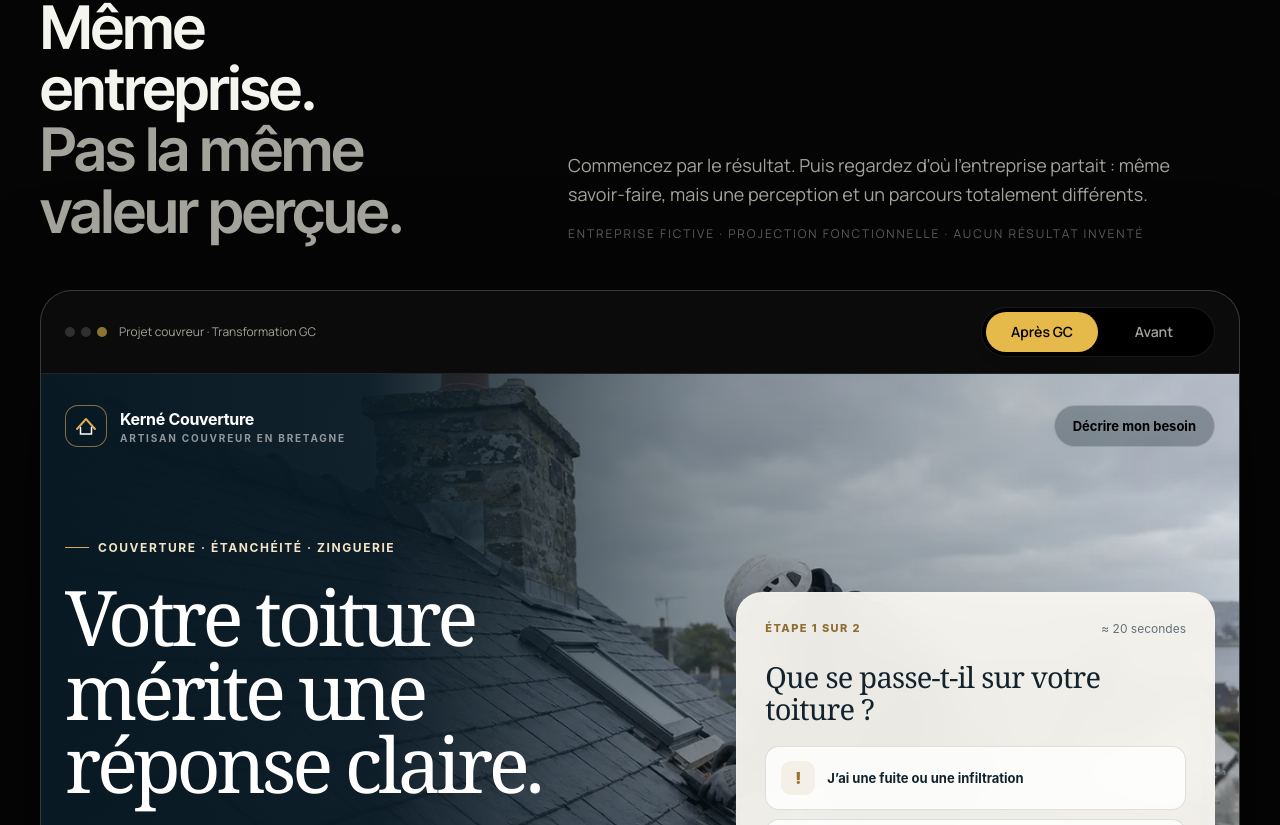
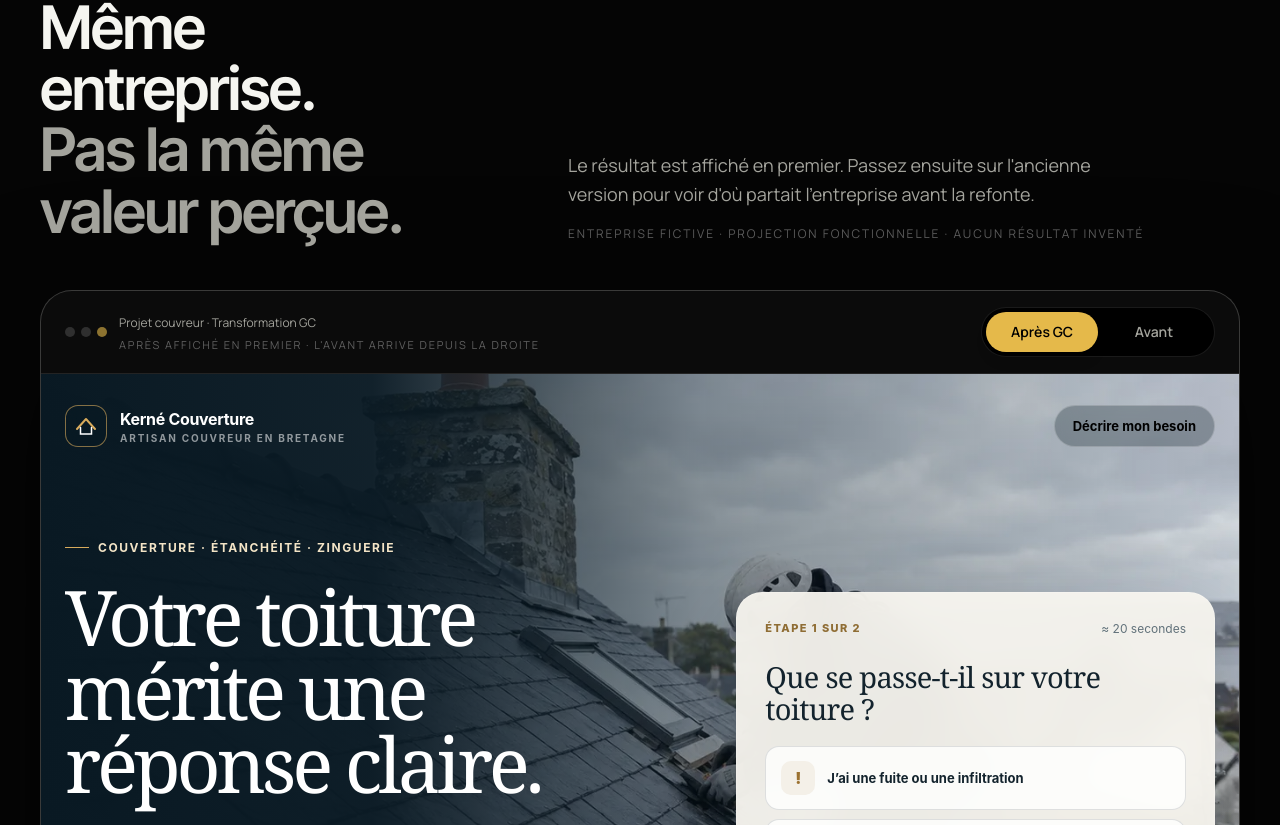
Before and after one commit to mathieumilo3-bot/-generation-capable, a Next.js app in the folder site-vitrine/: page / in a window 1280 px wide. Shown: the part 935-1760 px from the top of the page. Built offline with nearby package versions, Linux system fonts and the light colour scheme; no server answers.

Commit message:
Afficher l'après en premier et fiabiliser la démonstration

```diff
--- a/site-vitrine/src/components/sections/BeforeAfterShowcase.tsx
+++ b/site-vitrine/src/components/sections/BeforeAfterShowcase.tsx
@@ -56,9 +56,8 @@ export function BeforeAfterShowcase() {
         <Reveal delay={0.08}>
           <div className="max-w-2xl lg:ml-auto">
             <p className="text-balance text-lg leading-relaxed text-[var(--color-muted)]">
-              Commencez par le résultat. Puis regardez d&apos;où l&apos;entreprise
-              partait : même savoir-faire, mais une perception et un parcours
-              totalement différents.
+              Le résultat est affiché en premier. Passez ensuite sur l&apos;ancienne
+              version pour voir d&apos;où partait l&apos;entreprise avant la refonte.
             </p>
             <p className="mt-4 text-xs uppercase tracking-[0.16em] text-white/35">
               Entreprise fictive · projection fonctionnelle · aucun résultat inventé
@@ -67,7 +66,6 @@ export function BeforeAfterShowcase() {
         </Reveal>
       </div>
 
-      <Reveal delay={0.12}>
       <div className="mt-12 overflow-hidden rounded-[1.35rem] border border-[var(--color-border-strong)] bg-[#0b0b0b] shadow-[0_42px_130px_rgba(0,0,0,0.5)] sm:rounded-[2rem]">
         <div className="flex flex-col gap-4 border-b border-[var(--color-border)] px-4 py-4 sm:flex-row sm:items-center sm:justify-between sm:px-6">
           <div className="flex items-center gap-3">
@@ -76,9 +74,14 @@ export function BeforeAfterShowcase() {
               <span className="h-2.5 w-2.5 rounded-full bg-white/15" />
               <span className="h-2.5 w-2.5 rounded-full bg-[var(--color-accent)]/60" />
             </span>
+            <div>
               <span className="hidden text-xs text-[var(--color-muted)] sm:inline">
                 Projet couvreur · Transformation GC
               </span>
+              <p className="mt-1 text-[10px] uppercase tracking-[0.16em] text-white/35 sm:text-[11px]">
+                Après affiché en premier · l&apos;Avant arrive depuis la droite
+              </p>
+            </div>
           </div>
 
           <div
@@ -107,23 +110,22 @@ export function BeforeAfterShowcase() {
           <AnimatePresence initial={false} mode="wait">
             <motion.div
               key={active.src}
-                initial={{ opacity: 0, x: direction * 90 }}
+              initial={{ opacity: 0, x: direction * 110 }}
               animate={{ opacity: 1, x: 0 }}
-                exit={{ opacity: 0, x: direction * -90 }}
-                transition={{ duration: 0.48, ease: [0.16, 1, 0.3, 1] }}
+              exit={{ opacity: 0, x: direction * -110 }}
+              transition={{ duration: 0.5, ease: [0.16, 1, 0.3, 1] }}
               className="absolute inset-0"
             >
               <iframe
                 src={active.src}
                 title={`Kerné Couverture — version ${active.label}`}
                 className="h-full w-full border-0"
-                  loading="lazy"
+                loading={version === "apres" ? "eager" : "lazy"}
               />
             </motion.div>
           </AnimatePresence>
         </div>
       </div>
-      </Reveal>
 
       <Reveal delay={0.16}>
         <div className="mt-6 grid overflow-hidden rounded-2xl border border-[var(--color-border)] bg-[var(--color-surface)] sm:grid-cols-3">
```
Lines whose indentation alone changed are shown as unchanged.
